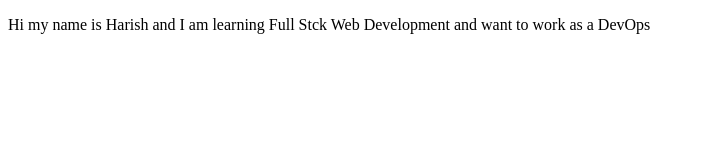
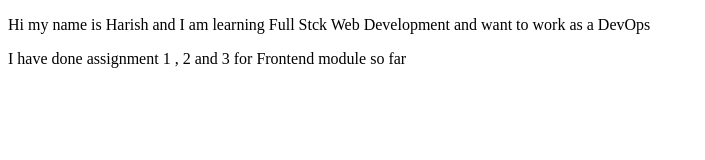
Before and after one commit to devharish95/gitbranching, a plain HTML site: page index.html in a window 1280 px wide. Shown: the whole page, without its empty margins (0-705 px from the left). Drawn offline with Linux system fonts and the light colour scheme.

Commit message:
projects added

```diff
--- a/index.html
+++ b/index.html
@@ -8,4 +8,7 @@
 <body>
     <p>Hi my name is Harish and I am learning Full Stck Web Development and want to work as a DevOps</p>
 </body>
+<div>
+    <p>I have done assignment 1 , 2 and 3 for Frontend module so far</p>
+</div>
 </html>
```
